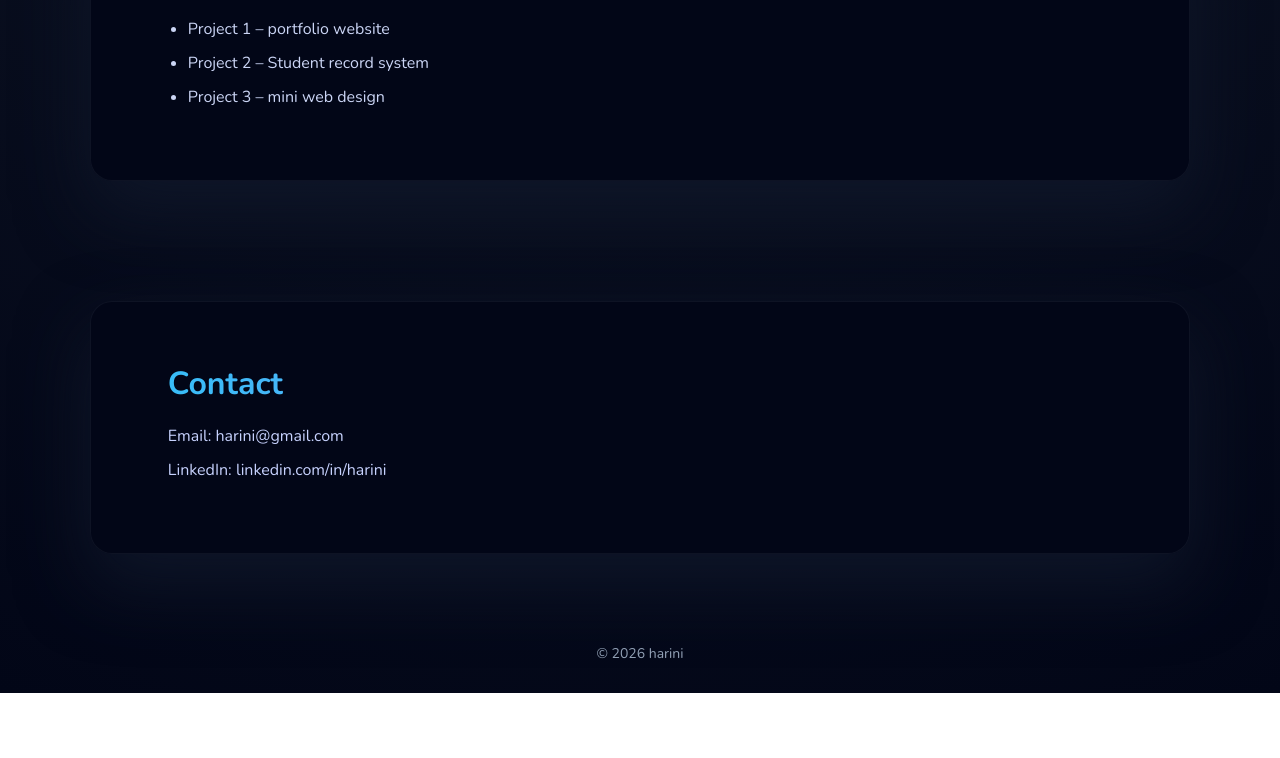
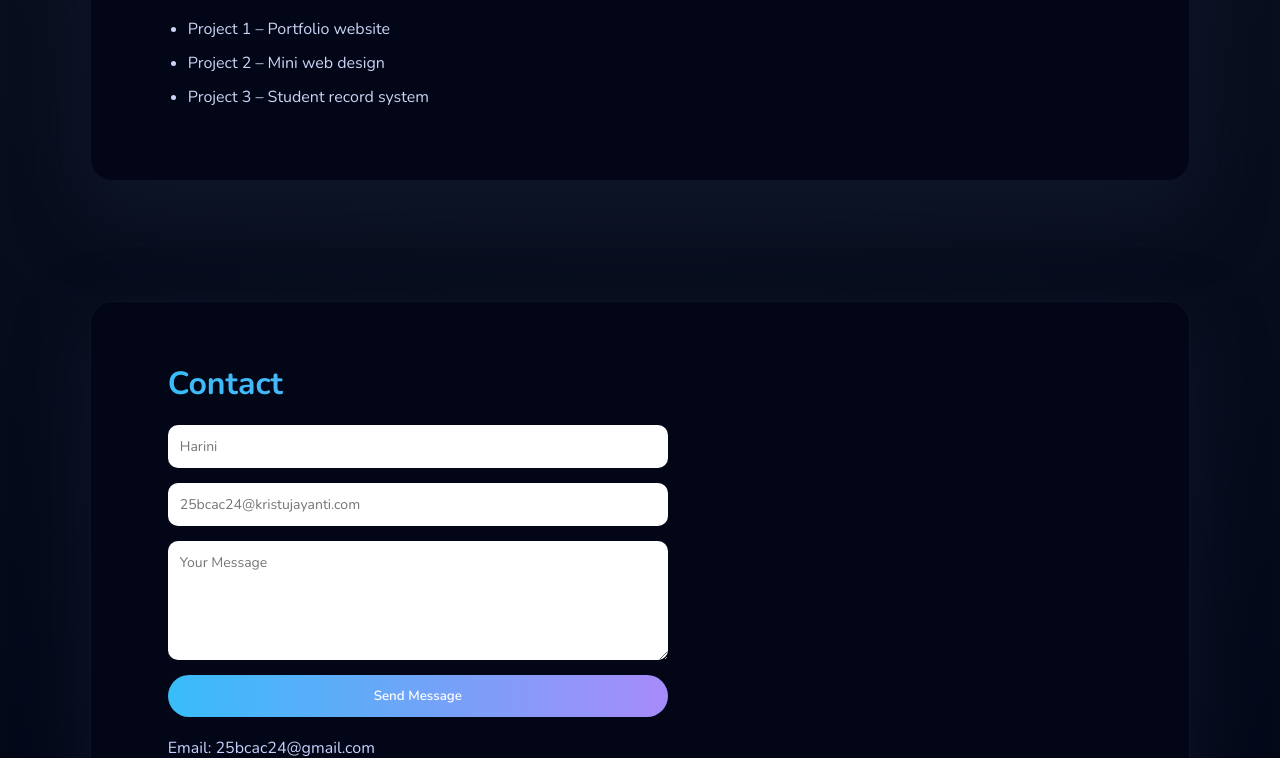
Before and after one commit to 25bcac24-harini/HARINI-WEBSITE, a plain HTML site: page index.html in a window 1280 px wide. Shown: the part 562-1320 px from the top of the page. Before the commit the page ends 1255 px from the top, so only its background shows below. Drawn offline with nearby package versions, Linux system fonts and the light colour scheme.

Commit message:
Revamp index.html for portfolio and contact form
Updated the portfolio website structure and styles, added a contact form with submission handling.

```diff
--- a/index.html
+++ b/index.html
@@ -3,7 +3,7 @@
 <head>
 <meta charset="UTF-8">
 <meta name="viewport" content="width=device-width, initial-scale=1.0">
-<title>harini</title>
+<title>Name | PORTFOLIO</title>
 
 <link href="https://fonts.googleapis.com/css2?family=Nunito:wght@300;400;600;700&display=swap" rel="stylesheet">
 
@@ -119,9 +119,41 @@ section h2 {
   color: #cbd5f5;
 }
 
-/* CONTACT */
+/* CONTACT FORM */
+#contact form {
+  margin-top: 20px;
+  display: flex;
+  flex-direction: column;
+  gap: 15px;
+  max-width: 500px;
+}
+
+#contact input,
+#contact textarea {
+  padding: 12px;
+  border-radius: 10px;
+  border: none;
+  outline: none;
+  font-size: 14px;
+}
+
+#contact button {
+  padding: 12px;
+  border: none;
+  border-radius: 25px;
+  background: linear-gradient(90deg, #38bdf8, #a78bfa);
+  color: white;
+  font-weight: 600;
+  cursor: pointer;
+  transition: 0.3s;
+}
+
+#contact button:hover {
+  transform: scale(1.05);
+}
+
 #contact p {
-  margin-bottom: 12px;
+  margin-top: 20px;
   color: #c7d2fe;
 }
 
@@ -151,7 +183,7 @@ footer {
 
 <header>
   <nav class="navbar">
-    <h1>harini</h1>
+    <h1>Name</h1>
     <div class="nav-links">
       <a href="#about">About</a>
       <a href="#projects">Projects</a>
@@ -163,7 +195,7 @@ footer {
 <section id="about">
   <h2>About Me</h2>
   <p>
-    Hello, I’m harini. Welcome to my personal website where I share my journey,
+    Hello, I’m Harini, Welcome to my personal website where I share my journey,
     skills, and interests.
   </p>
 </section>
@@ -171,23 +203,32 @@ footer {
 <section id="projects">
   <h2>Projects</h2>
   <ul>
-    <li>Project 1 – portfolio website </li>
-    <li>Project 2 – Student record system</li>
-    <li>Project 3 – mini web design</li>
+    <li>Project 1 – Portfolio website</li>
+    <li>Project 2 – Mini web design</li>
+    <li>Project 3 – Student record system</li>
   </ul>
 </section>
 
 <section id="contact">
   <h2>Contact</h2>
-  <p>Email: harini@gmail.com</p>
-  <p>LinkedIn: linkedin.com/in/harini</p>
+
+  <form id="contact-form" action="https://formspree.io/f/link" method="POST">
+    <input type="text" name="name" placeholder="Harini" required>
+    <input type="email" name="email" placeholder="25bcac24@kristujayanti.com" required>
+    <textarea name="message" rows="5" placeholder="Your Message" required></textarea>
+
+    <button type="submit">Send Message</button>
+  </form>
+
+  <p>Email: 25bcac24@gmail.com</p>
 </section>
 
 <footer>
-  © 2026 harini
+  © 2026 Harini
 </footer>
 
 <script>
+/* SCROLL ANIMATION */
 const sections = document.querySelectorAll("section");
 const observer = new IntersectionObserver(entries => {
   entries.forEach(entry => {
@@ -198,6 +239,34 @@ const observer = new IntersectionObserver(entries => {
 }, { threshold: 0.2 });
 
 sections.forEach(section => observer.observe(section));
+
+/* FORM SUBMISSION */
+const form = document.getElementById("contact-form");
+
+form.addEventListener("submit", async (e) => {
+  e.preventDefault();
+
+  const formData = new FormData(form);
+
+  try {
+    const res = await fetch("https://formspree.io/f/xvzweozw", {
+      method: "POST",
+      body: formData,
+      headers: {
+        'Accept': 'application/json'
+      }
+    });
+
+    if (res.ok) {
+      alert("Message sent successfully!");
+      form.reset();
+    } else {
+      alert("Failed to send message");
+    }
+  } catch (err) {
+    alert("Error sending message");
+  }
+});
 </script>
 
 </body>
```
